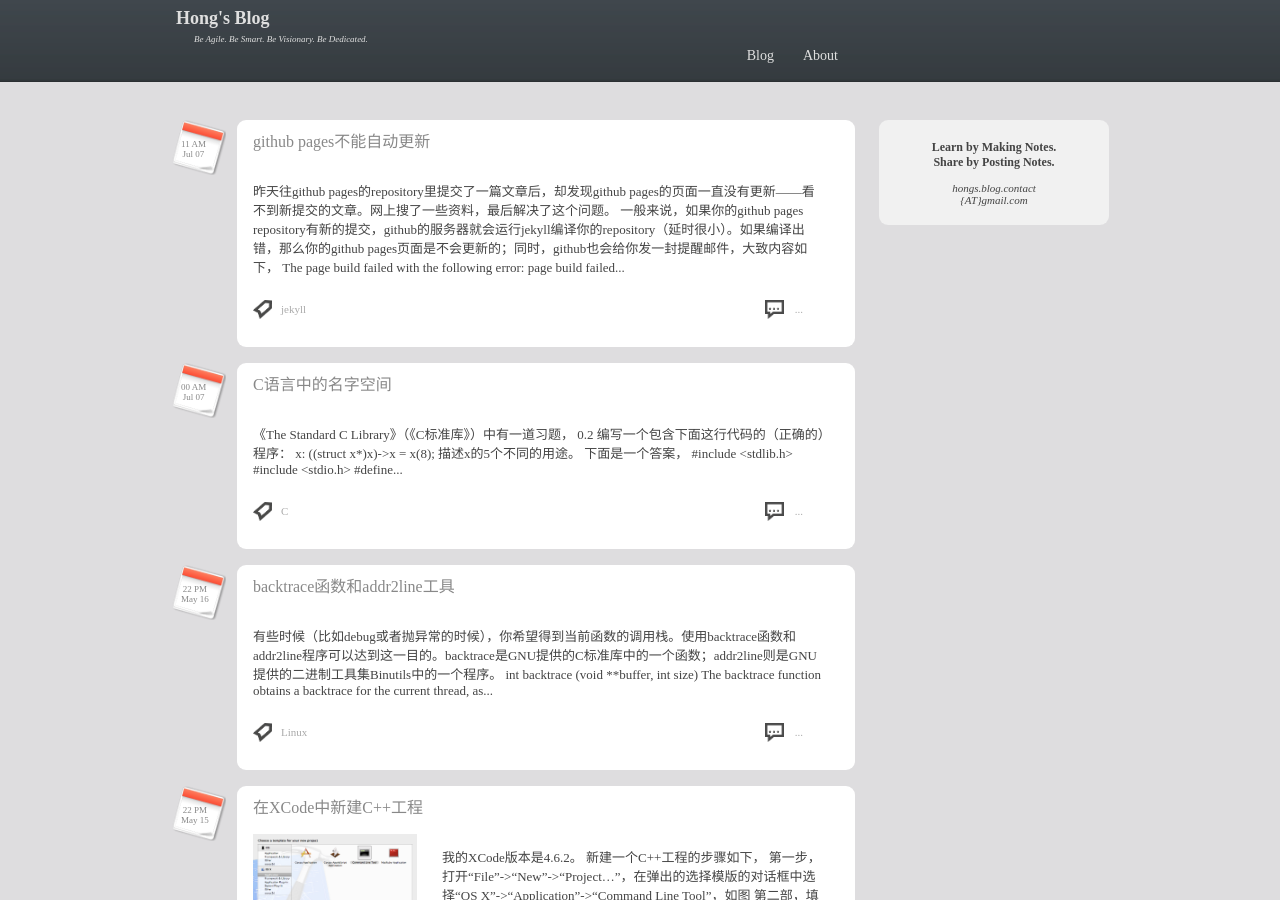
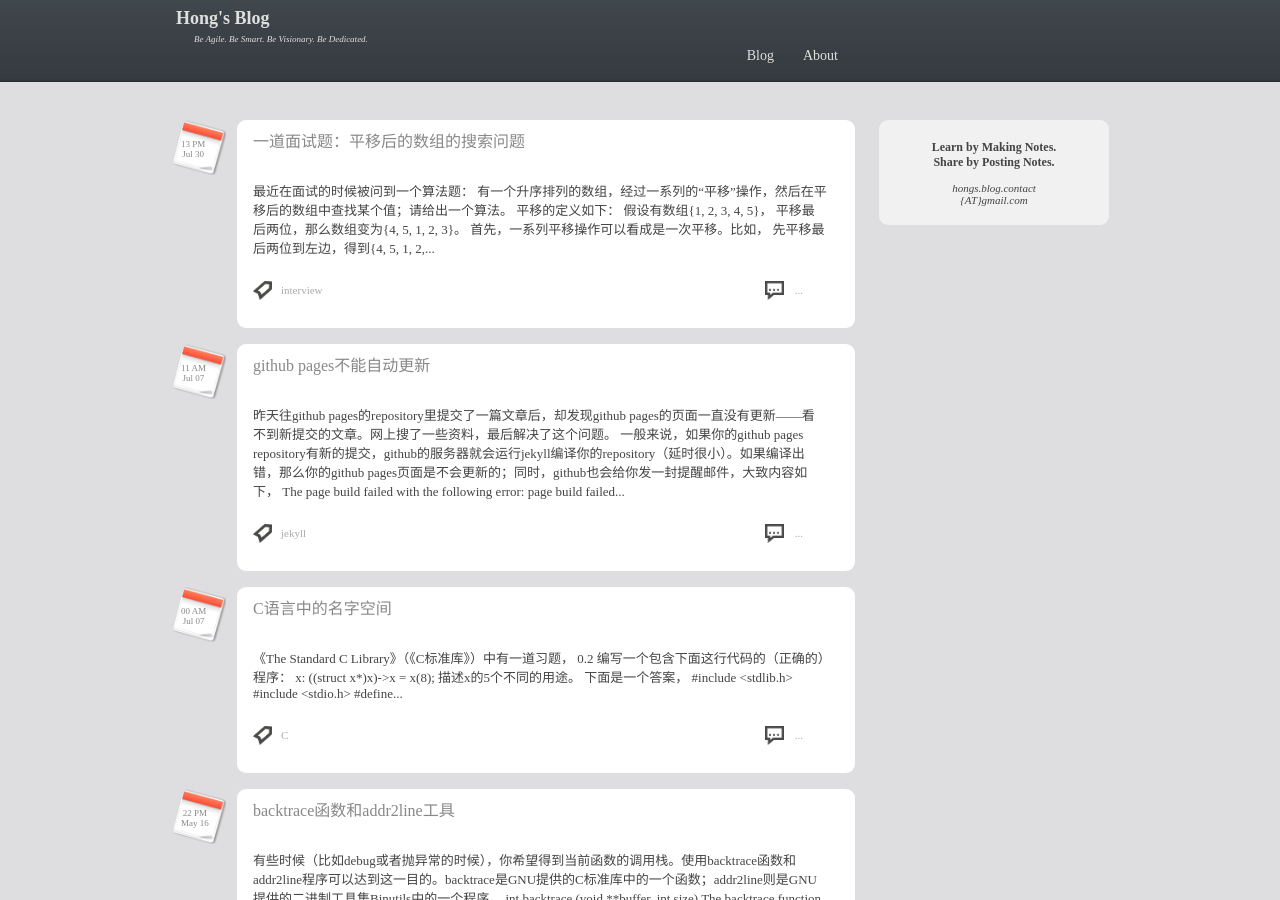
Before and after one commit to RockHong/rockhong.github.com, a Jekyll site: the page built from index.html, in a window 1280 px wide and 900 px high. Built offline with Jekyll 4.4.1, drawn with Linux system fonts in a browser that asks for light colours; comment, search, counter and statistics services are not loaded; some of the changed lines change nothing that is shown.

Commit message:
interview question, search on shifted array

```diff
--- a/_posts/2013-07-30-a-interview-question-binary-search-on-shifted-array.md
+++ b/_posts/2013-07-30-a-interview-question-binary-search-on-shifted-array.md
@@ -1,53 +1,121 @@
 ---
-published: false
 # MUST HAVE BEG
 layout: post
-disqus_identifier: 20130707-github-pages-fails-to-update # DON'T CHANGE THE VALUE ONCE SET
-title: github pages不能自动更新
+disqus_identifier: 20130730-a-interview-question-search-on-shifted-array # DON'T CHANGE THE VALUE ONCE SET
+title: 一道面试题：平移后的数组的搜索问题
 # MUST HAVE END
 
 subtitle:
 tags:
-- jekyll
-date: 2013-07-07 11:51:00
+- interview
+date: 2013-07-30 13:16:00
 image:
 image_desc:
 ---
-昨天往github pages的repository里提交了一篇文章后，却发现github pages的页面一直没有更新——看不到新提交的文章。网上搜了一些资料，最后解决了这个问题。
+最近在面试的时候被问到一个算法题：
+>有一个升序排列的数组，经过一系列的“平移”操作，然后在平移后的数组中查找某个值；请给出一个算法。
+>平移的定义如下：
+>假设有数组`{1, 2, 3, 4, 5}`， 平移最后两位，那么数组变为`{4, 5, 1, 2, 3}`。
 
-一般来说，如果你的github pages repository有新的提交，github的服务器就会运行jekyll编译你的repository（延时很小）。如果编译出错，那么你的github pages页面是不会更新的；同时，github也会给你发一封提醒邮件，大致内容如下，
->The page build failed with the following error:
->page build failed
+首先，一系列平移操作可以看成是一次平移。比如，
+先平移最后两位到左边，得到`{4, 5, 1, 2, 3}`，
+再平移最开始的三位到右边，得到`{2, 3, 4, 5, 1}`。
+上述两次平移操作的结果和一次平移第一位到右边的效果是相同的。
 
-给出的错误信息很有限，仅仅通知你编译出错。
+注意到数组最初是升序排列的，可以想到用二分搜索查找。经过一系列平移后，虽然整个数组不再是升序排列了，但是可以看到数组被分成了两个部分（子数组），各自都是升序的。
+比如，`{4, 5}和`{1, 2, 3}`。如果可以找到数组在什么位置被截开，那么就可以对两个升序子数组进行二分查找。
 
-要找到出错的原因，首先确认下github pages服务没有down掉；查看这个网址，[https://status.github.com/]()，可以了解服务器的运行状态。如果服务器运行良好，那么极有可能是因为提交的内容导致jekyll编译错误。
+###如何确定数组被截开的位置
+实际上，也可以使用二分的思想找到这个位置。比如，
+`{4, 5, 1, 2, 3}`在中点分开，得到`{4, 5, 1}`和`{1, 2, 3}`。可以看到截开位置在`{4, 5, 1}`；判定的条件是数组首元素大于数组尾元素（`4 > 1`）。
 
-如果服务器一切正常，那么在本地用jekyll编译一下repository，看看是否有错误。首先，更新一下本地的jekyll。github可能使用了较新版本的jekyll，所以即使你使用以前的本地jekyll编译没有问题，远端的jekyll编译时也可能出错。（当然，最好是保证本地和远端的jekyll版本一样。但是，还没有发现查看远端jekyll版本的方法。）
+###源代码
+[github地址](https://github.com/RockHong/sample-code/blob/master/alg/shiftedArraySearch.cpp)
 
-	$ sudo gem install jekyll
-	$ jekyll --version
-然后，在本地编译你的repository。
+    #include <iostream>
+    #include <string>
+    #include <gtest/gtest.h>
 
-	$ jekyll build --safe
-jekyll给出的出错信息还是很详细的，能看出在什么位置发生了错误。比如，
+    using namespace std;
 
-    | Maruku tells you:
-    +---------------------------------------------------------------------------
-    | Invalid char for url
-    | ---------------------------------------------------------------------------
-    | 结构如下所示，  N![ELF layout]("../images/blog/217px-elf-layout.png"
-    | --------------------------------------|-------------------------------------
-    |                                       +--- Byte 206
-    | Shown bytes [168 to 75] of 257:
+    int shiftedPosition(int *array, int low, int high)
+    {
+        static string level;
+        level.push_back(' ');
+        cout << __FUNCTION__ <<level <<"run for array(" <<array <<"): low=" <<low <<", high=" <<high <<endl;
+        int pos = 0;
 
-“Maruku“应该是Markdown语法相关的错误。根据错误信息，修正相关的错误。
+        if (high - low <= 1) {
+            pos = array[low] > array[high] ? high : low;
+            level.erase(level.size() - 1);
+            return pos;
+        }
 
-本地编译要没有任何错误。（有时候即使本地有错误，也可以在本地server上看到新的改动；但是远端的服务器会要求更严格。）重新提交，马上你就可以在你的github pages上看到新的提交了。
+        int mid = (low + high)/2;
+        if (array[low] > array[mid]) {
+            pos = shiftedPosition(array, low, mid);
+        }
+        else if (array[mid] > array[high]) {
+            pos = shiftedPosition(array, mid, high);
+        }
+        else {
+            pos = low;
+        }
 
-所以，在提交改动前，最好保证在本地能编译无错。同时，也要时常更新本地的jekyll版本。
+        level.erase(level.size() - 1);
+        return pos;
+    }
 
-参考链接：
-[https://help.github.com/articles/pages-don-t-build-unable-to-run-jekyll]()
-[http://youngsterxyf.github.io/2013/01/08/fix-github-pages-builds-failed/]()
-[http://python-china.org/topic/481]()
+    int shiftedArraySearch(int *array, int size, int key)
+    {
+        int pos = shiftedPosition(array, 0, size-1);
+
+        int low;
+        int high;
+
+        if (array[0] <= key && key <= array[pos-1]) {
+            low = 0;
+            high = pos -1;
+        }
+        else if (array[pos] <= key && key <= array[size -1]) {
+            low = pos;
+            high = size -1;
+        }
+        else {
+            return -1;
+        }
+
+        while(low <= high) {
+            int mid = (low + high)/2;
+            if (array[mid] == key) return mid;
+            if (array[mid] > key) high = mid - 1;
+            else if (array[mid] < key) low = mid + 1;
+        }
+
+        return -1;
+    }
+
+    TEST(ShiftedArraySearchTest, xxx) {
+        int array1[1] = {1};
+        int arrayOdd[9] = {2, 5, 8, 9, 11, 15, 19, 21, 24};
+        int arrayOddLargeLeft[9] = {9, 11, 15, 19, 21, 24, 2, 5, 8 };
+        int arrayOddLargeRight[9] = {19, 21, 24, 2, 5, 8, 9, 11, 15};
+        int arrayEven[8] = {2, 5, 8, 9, 11, 15, 19, 21};
+        int arrayEvenLargeLeft[8] = {8, 9, 11, 15, 19, 21, 2, 5};
+        int arrayEvenLargeRight[8] = {21, 2, 5, 8, 9, 11, 15, 19};
+
+        EXPECT_EQ(0, shiftedPosition(array1, 0, 0));
+        EXPECT_EQ(0, shiftedPosition(arrayOdd, 0, 8));
+        EXPECT_EQ(6, shiftedPosition(arrayOddLargeLeft, 0, 8));
+        EXPECT_EQ(3, shiftedPosition(arrayOddLargeRight, 0, 8));
+        EXPECT_EQ(0, shiftedPosition(arrayEven, 0, 7));
+        EXPECT_EQ(6, shiftedPosition(arrayEvenLargeLeft, 0, 7));
+        EXPECT_EQ(1, shiftedPosition(arrayEvenLargeRight, 0, 7));
+
+        EXPECT_EQ(-1, shiftedArraySearch(array1, 1, 999));
+        EXPECT_EQ(0, shiftedArraySearch(array1, 1, 1));
+        EXPECT_EQ(8, shiftedArraySearch(arrayOdd, 9, 24));
+        EXPECT_EQ(-1, shiftedArraySearch(arrayEven, 8, 999));
+        EXPECT_EQ(7, shiftedArraySearch(arrayOddLargeLeft, 9, 5));
+        EXPECT_EQ(0, shiftedArraySearch(arrayEvenLargeRight, 8, 21));
+    }
```
